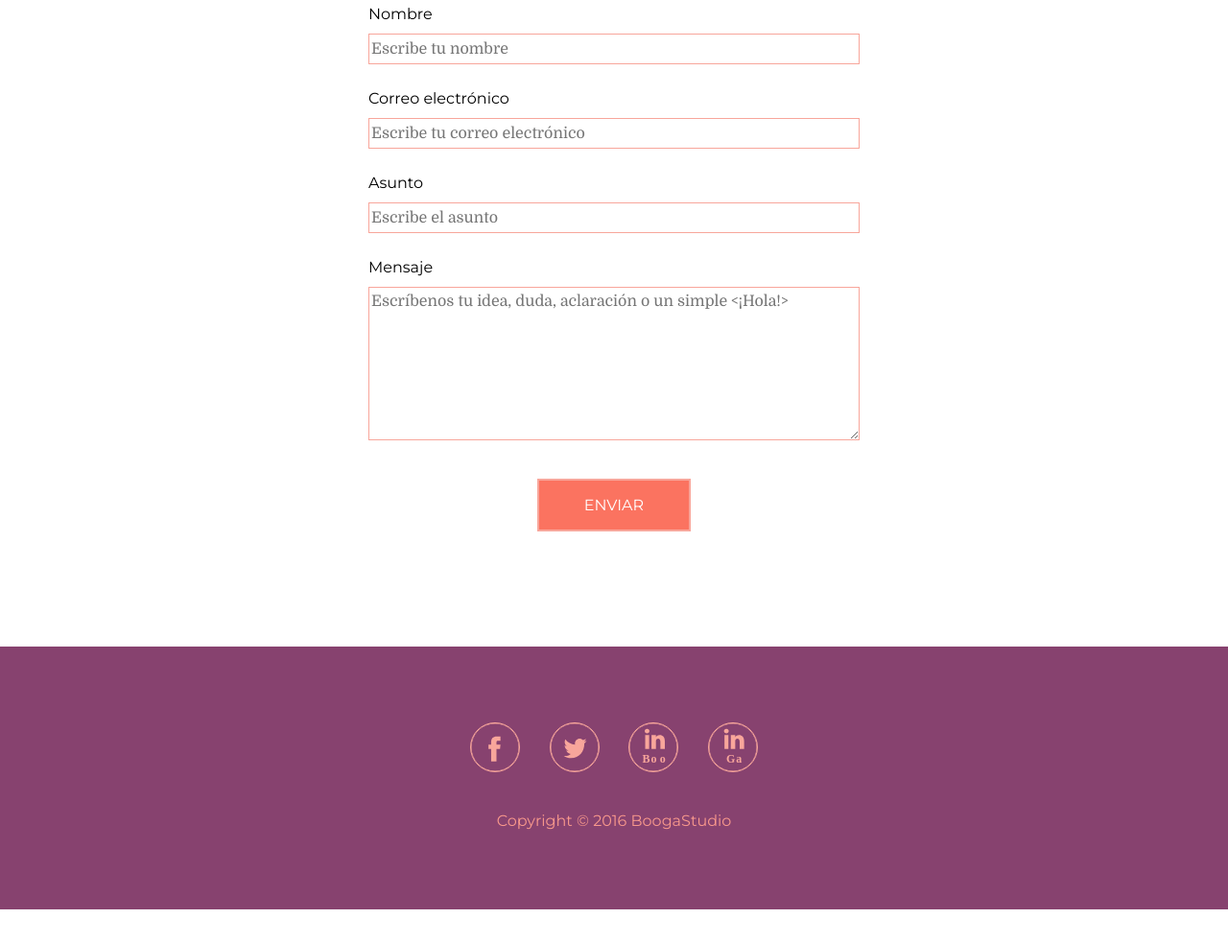
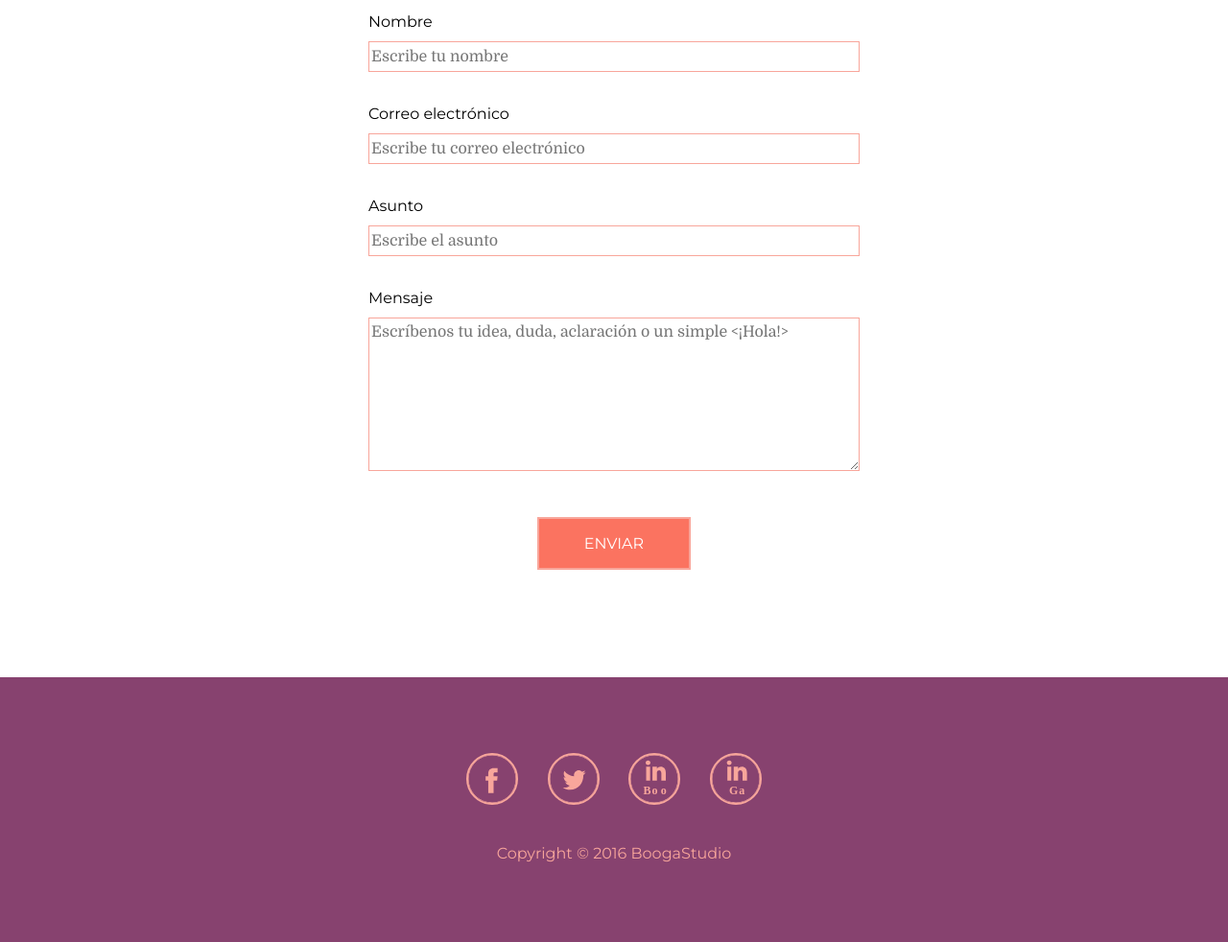
Before and after one commit to silviajboo/portfolio, a plain HTML site: page src/index.html in a window 1280 px wide. Shown: the part 3214-4196 px from the top of the page at 96% size. Before the commit the page ends 4162 px from the top, so only its background shows below. Drawn offline with nearby package versions, Linux system fonts and the light colour scheme; files that its build step writes are made by us from their sources.

Commit message:
modified class .error in contact form

```diff
--- a/src/index.html
+++ b/src/index.html
@@ -175,7 +175,7 @@
 
 		</div>
 
-		<div class="footer c-bg-primary2 c-txt-secondary1-3">
+		<div class="footer c-bg-primary2 c-txt-secondary1-4">
 
 			<footer>
 				<!-- <div class="contact"> boogastudio@gmail.com</div> -->
--- a/src/scss/_buttons.scss
+++ b/src/scss/_buttons.scss
@@ -21,7 +21,7 @@
 	&-send{
 		font-family: 'Montserrat', sans-serif;
 		border: 2px solid $secondaryColorOrange4;
-		margin: 2.5rem auto;
+		margin: 3rem auto 2rem auto;
 		max-width: 10rem;
 		transition:         0.08s ease-in;
 	}
--- a/src/scss/_footer.scss
+++ b/src/scss/_footer.scss
@@ -38,7 +38,7 @@
 	img{
 		width: 90%;
 		height: auto;
-		border: 1px solid $secondaryColorOrange4;
+		border: 2px solid $secondaryColorOrange4;
 		border-radius: 50%;
 
 		/*MEDIA QUERIES*/
@@ -53,7 +53,11 @@
 	    }
 	}
 
+	img:hover{
+		background-color: $secondaryColorPurple3;
+	}
 }
+
 
 .copyright{
 	margin: 1rem;
--- a/src/scss/content/_contact.scss
+++ b/src/scss/content/_contact.scss
@@ -43,13 +43,14 @@
 
 	.label-contact{
 		text-align: left;
-		margin: 1.5rem auto .5rem auto;
+		margin: 2rem auto .5rem auto;
 		width: inherit;
 	}
 
 	label.error{
         color: $colorTxtError;
         display: none;
+        height: 0;
 	}
 
 	.input, .textarea{
```
Also changed, not shown: dist/index.html (+1 -1 lines), dist/css/style.css.
